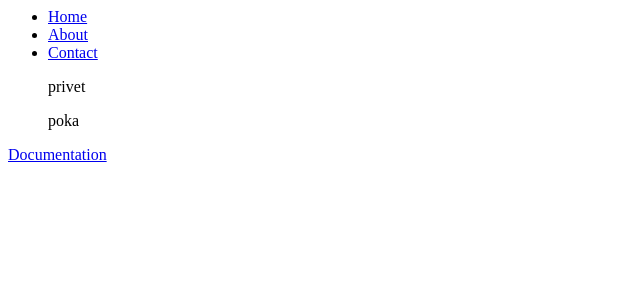
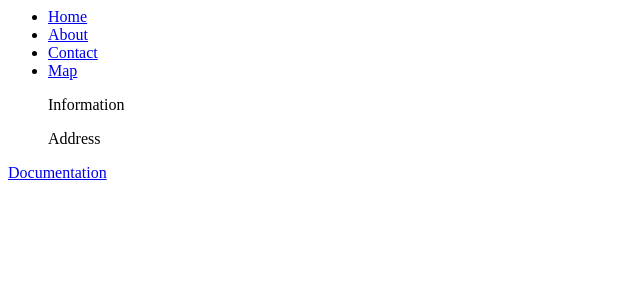
Before and after one commit to MaralSI/blog-homework-43-2, a Django app: template posts/templates/main.html in a window 1280 px wide. Shown: the top 300 px of the page, without its empty margins (0-640 px from the left). Run offline with Django 5.2, Linux system fonts and the light colour scheme; the template is opened without the code that fills it, so the values that code supplies are empty; parts of the project's set-up code (start-up, migrations or seed data) failed here and were passed over.

Commit message:
'homework1'

```diff
--- a/blog/settings.py
+++ b/blog/settings.py
@@ -20,7 +20,7 @@ BASE_DIR = Path(__file__).resolve().parent.parent
 # See https://docs.djangoproject.com/en/5.0/howto/deployment/checklist/
 
 # SECURITY WARNING: keep the secret key used in production secret!
-SECRET_KEY = 'django-insecure-2+=hsqqz&vi)xk3w-kub6lvv98ch1=rwuek+5w*kmlt_m@wa69'
+SECRET_KEY = 'Month-4-Django'
 
 # SECURITY WARNING: don't run with debug turned on in production!
 DEBUG = True
--- a/posts/templates/main.html
+++ b/posts/templates/main.html
@@ -4,18 +4,19 @@
             <li><a href="/home">Home</a></li>
             <li><a href="/about">About</a></li>
             <li><a href="/contact">Contact</a></li>
+            <li><a href="/map">Map</a></li>
         </ul>
     </nav>
 </header>
 <body>
 <ul>
-    privet
+    Information
 </ul>
 </body>
 <footer>
 
     <ul>
-        poka
+        Address
 
     </ul>
 
```
Also changed, not shown: posts/templates/update.html (added).
